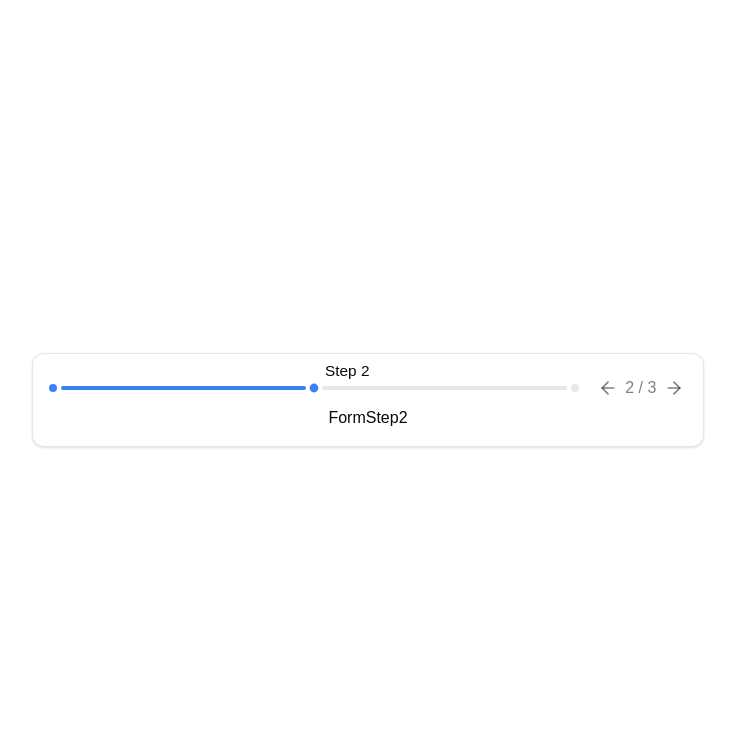
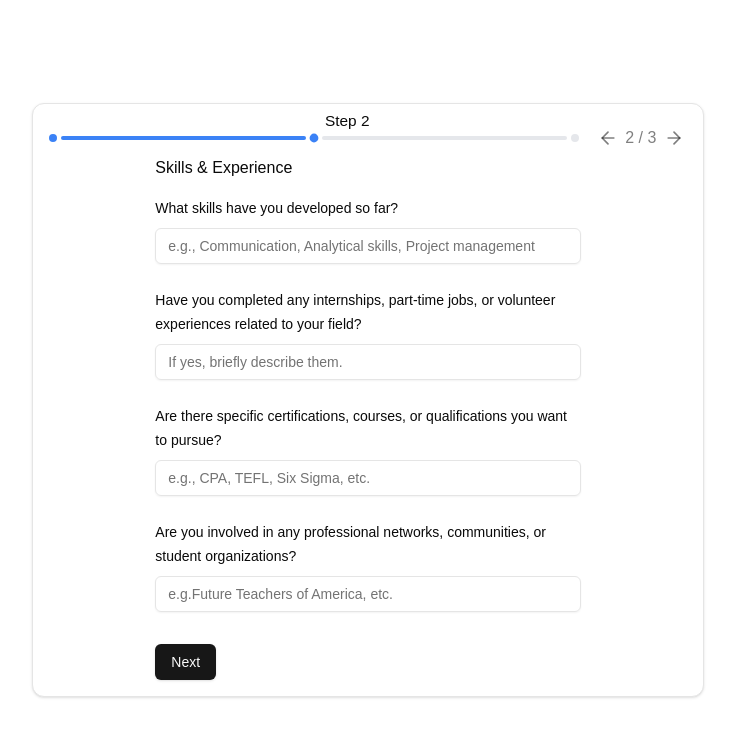
Before and after one commit to PabloRogers/hackpsu2024, a Next.js app: page / in a window 1280 px wide. Both pictures are taken after a click on the button 945 px from the left and 128 px from the top of the page. Shown: the top 736 px of the page, without its empty margins (272-1007 px from the left). Built offline with nearby package versions, Linux system fonts and the light colour scheme.

Commit message:
added skills and experience form

```diff
--- a/features/multistepform/components/FormStep2.tsx
+++ b/features/multistepform/components/FormStep2.tsx
@@ -1,7 +1,123 @@
+import { zodResolver } from "@hookform/resolvers/zod";
 import React from "react";
+import { useForm } from "react-hook-form";
+import { z } from "zod";
+import { Button } from "@/components/ui/button";
+import {
+  Form,
+  FormControl,
+  FormDescription,
+  FormField,
+  FormItem,
+  FormLabel,
+  FormMessage,
+} from "@/components/ui/form";
+import { Input } from "@/components/ui/input";
+import FormWrapper from "./FormWrapper";
+
+const SkillsExperience = z.object({
+  skills: z.string().min(2).max(50),
+  workExperience: z.string().min(2).max(50),
+  qualifications: z.string().min(2).max(50),
+  communities: z.string().min(2).max(50),
+});
 
 const FormStep2 = () => {
-  return <div>FormStep2</div>;
+  const form = useForm<z.infer<typeof SkillsExperience>>({
+    resolver: zodResolver(SkillsExperience),
+    defaultValues: {},
+  });
+
+  const onSubmit = (data: z.infer<typeof SkillsExperience>) => {};
+
+  return (
+    <FormWrapper>
+      <h1 className="pb-4">Skills & Experience</h1>
+      <Form {...form}>
+        <form onSubmit={form.handleSubmit(onSubmit)} className="space-y-6">
+          <FormField
+            control={form.control}
+            name="skills"
+            render={({ field }) => (
+              <FormItem>
+                <FormLabel>What skills have you developed so far?</FormLabel>
+                <FormControl>
+                  <Input
+                    placeholder="e.g., Communication, Analytical skills, Project management"
+                    {...field}
+                  />
+                </FormControl>
+                <FormDescription></FormDescription>
+                <FormMessage />
+              </FormItem>
+            )}
+          />
+          <FormField
+            control={form.control}
+            name="workExperience"
+            render={({ field }) => (
+              <FormItem>
+                <FormLabel>
+                  Have you completed any internships, part-time jobs, or
+                  volunteer experiences related to your field?
+                </FormLabel>
+                <FormControl>
+                  <Input
+                    placeholder="If yes, briefly describe them."
+                    {...field}
+                  />
+                </FormControl>
+                <FormDescription></FormDescription>
+                <FormMessage />
+              </FormItem>
+            )}
+          />
+          <FormField
+            control={form.control}
+            name="qualifications"
+            render={({ field }) => (
+              <FormItem>
+                <FormLabel>
+                  Are there specific certifications, courses, or qualifications
+                  you want to pursue?
+                </FormLabel>
+                <FormControl>
+                  <Input
+                    placeholder="e.g., CPA, TEFL, Six Sigma, etc."
+                    {...field}
+                  />
+                </FormControl>
+                <FormDescription></FormDescription>
+                <FormMessage />
+              </FormItem>
+            )}
+          />
+          <FormField
+            control={form.control}
+            name="communities"
+            render={({ field }) => (
+              <FormItem>
+                <FormLabel>
+                  Are you involved in any professional networks, communities, or
+                  student organizations?
+                </FormLabel>
+                <FormControl>
+                  <Input
+                    placeholder="e.g.Future Teachers of America, etc."
+                    {...field}
+                  />
+                </FormControl>
+                <FormDescription></FormDescription>
+                <FormMessage />
+              </FormItem>
+            )}
+          />
+
+          <Button type="submit">Next</Button>
+        </form>
+      </Form>
+    </FormWrapper>
+  );
 };
 
 export default FormStep2;
```
